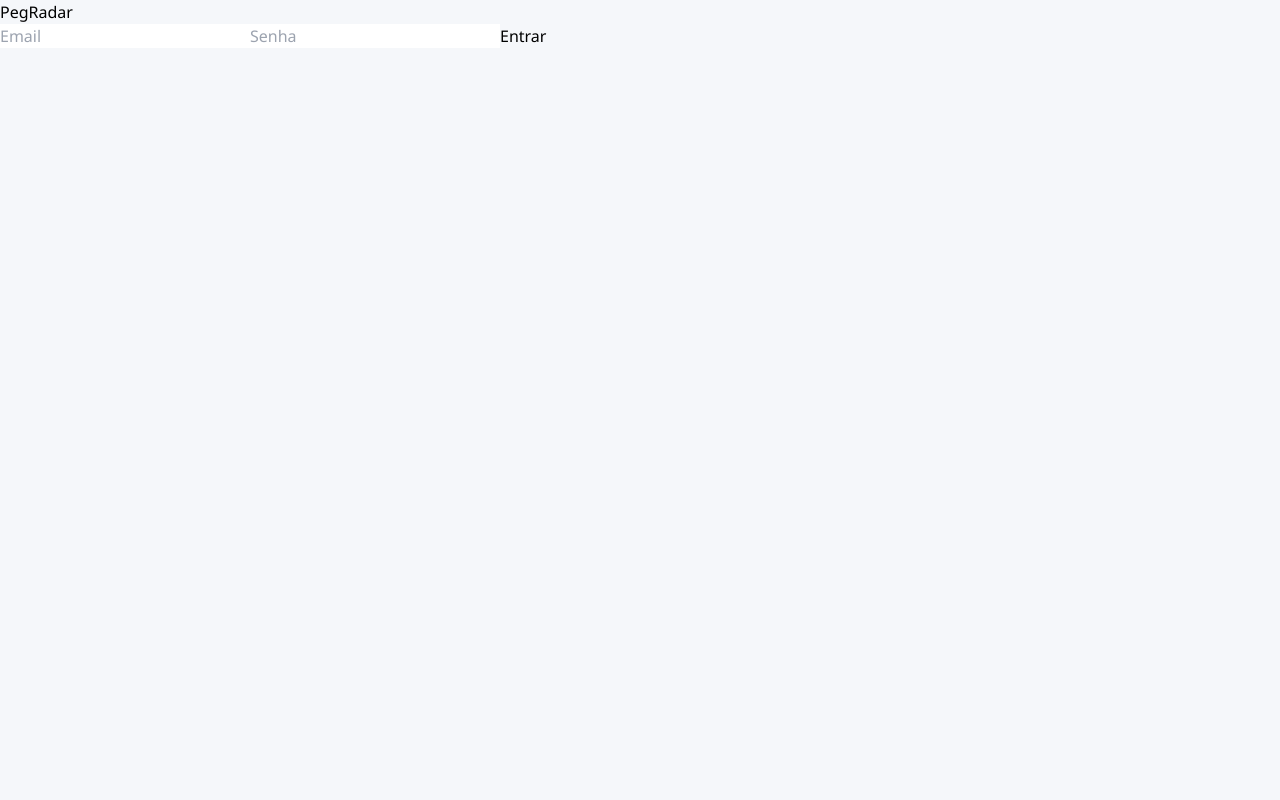
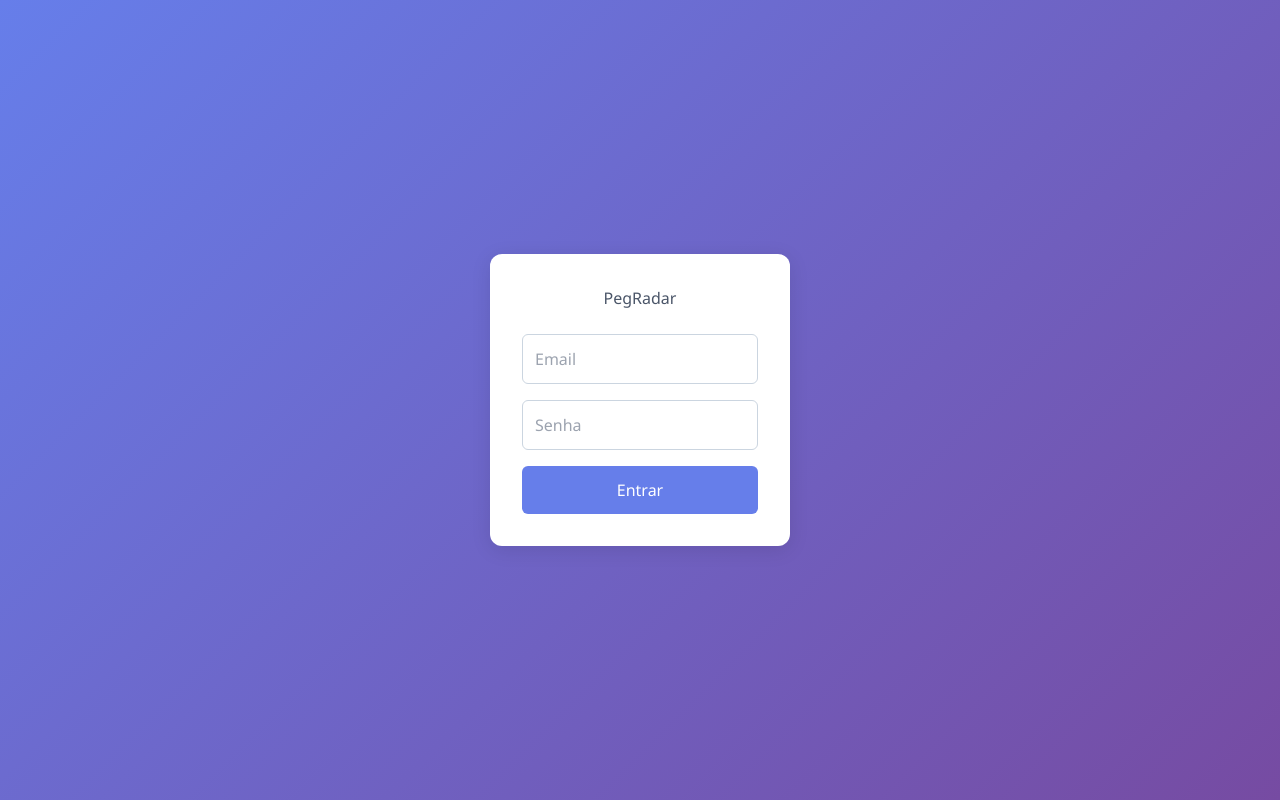
Before and after one commit to lpsdedeus/pegradar-frontend, a React (Create React App) app: page / in a window 1280 px wide. Built offline with nearby package versions, Linux system fonts and the light colour scheme.

Commit message:
Update App.css

```diff
--- a/src/App.css
+++ b/src/App.css
@@ -1,54 +1,119 @@
+/* Reset simples */
+* { box-sizing: border-box; margin: 0; padding: 0; }
+
 body {
   font-family: 'Segoe UI', sans-serif;
-  background-color: #f5f7fa;
-  margin: 0;
-  padding: 0;
+  background: #f0f4f8;
+  color: #333;
 }
 
-.App {
-  text-align: center;
-  padding: 2rem;
+.login-screen {
+  display: flex; height: 100vh; align-items: center; justify-content: center;
+  background: linear-gradient(135deg, #667eea 0%, #764ba2 100%);
 }
 
-input {
-  padding: 10px;
-  margin: 10px;
-  width: 250px;
-  font-size: 16px;
+.login-box {
+  background: white; padding: 2rem; border-radius: 12px;
+  width: 300px; text-align: center; box-shadow: 0 4px 20px rgba(0,0,0,0.1);
 }
 
-button {
-  padding: 10px 20px;
-  font-size: 16px;
-  cursor: pointer;
-  background-color: #333;
-  color: white;
-  border: none;
-  border-radius: 5px;
+.login-box h1 {
+  margin-bottom: 1rem; color: #4a5568;
 }
 
-.cards {
-  display: flex;
-  flex-direction: column;
-  gap: 20px;
-  margin-top: 2rem;
-  align-items: center;
+.login-box input {
+  width: 100%; padding: 0.75rem; margin: 0.5rem 0;
+  border: 1px solid #cbd5e0; border-radius: 6px;
+}
+
+.login-box button {
+  width: 100%; padding: 0.75rem; margin-top: 0.5rem;
+  background: #667eea; color: white; border: none; border-radius: 6px;
+  cursor: pointer; font-size: 1rem;
+}
+
+.login-box .error {
+  color: #e53e3e; margin-top: 0.5rem;
+}
+
+.app-container {
+  padding: 1rem 2rem;
+}
+
+header {
+  display: flex; flex-wrap: wrap; align-items: center; justify-content: space-between;
+  margin-bottom: 1.5rem;
+}
+
+header h1 {
+  font-size: 1.5rem; color: #2d3748;
+}
+
+.controls {
+  display: flex; align-items: center; gap: 0.5rem;
+}
+
+.controls input {
+  width: 100px; padding: 0.5rem; border: 1px solid #cbd5e0; border-radius: 6px;
+}
+
+.controls button {
+  padding: 0.5rem 1rem; background: #48bb78; color: white; border: none; border-radius: 6px;
+  cursor: pointer;
+}
+
+.cards-grid {
+  display: grid;
+  grid-template-columns: repeat(auto-fill,minmax(280px,1fr));
+  gap: 1rem;
 }
 
 .card {
-  background: white;
-  border-radius: 12px;
-  padding: 20px;
-  width: 90%;
-  max-width: 500px;
-  box-shadow: 0 2px 12px rgba(0,0,0,0.1);
-  text-align: left;
+  display: flex; flex-direction: column; justify-content: space-between;
+  background: white; border-radius: 12px; overflow: hidden;
+  box-shadow: 0 4px 12px rgba(0,0,0,0.05);
+  text-decoration: none; color: inherit;
+  transition: transform 0.2s;
 }
 
-.card h2 {
-  color: #007acc;
+.card:hover {
+  transform: translateY(-4px);
 }
 
-.card p {
-  margin: 6px 0;
+.card-header {
+  background: #f7fafc; padding: 1rem;
+  display: flex; align-items: center; gap: 0.5rem;
 }
+
+.badge {
+  background: #667eea; color: white; padding: 0.25rem 0.5rem;
+  border-radius: 4px; font-size: 0.75rem; text-transform: uppercase;
+}
+
+.card-header h2 {
+  font-size: 1.25rem;
+}
+
+.card-body {
+  padding: 1rem;
+  flex-grow: 1;
+}
+
+.card-body p {
+  margin: 0.25rem 0;
+  font-size: 0.9rem;
+}
+
+.card-footer {
+  padding: 1rem; text-align: center; background: #f7fafc;
+}
+
+.card-footer button {
+  padding: 0.5rem 1rem; background: #667eea; color: white;
+  border: none; border-radius: 6px; cursor: pointer;
+}
+
+.no-data {
+  grid-column: 1/-1; text-align: center; color: #718096; font-size: 1rem;
+  margin-top: 2rem;
+}
```
